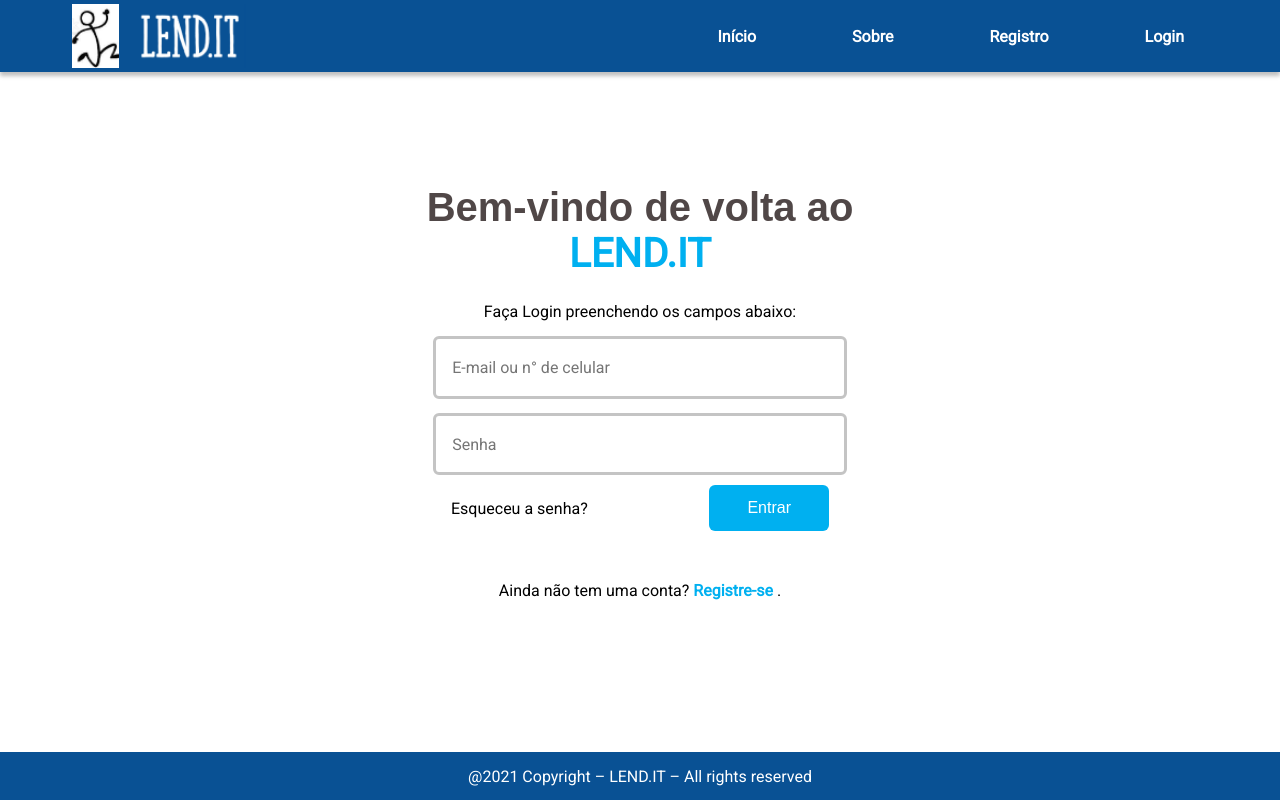
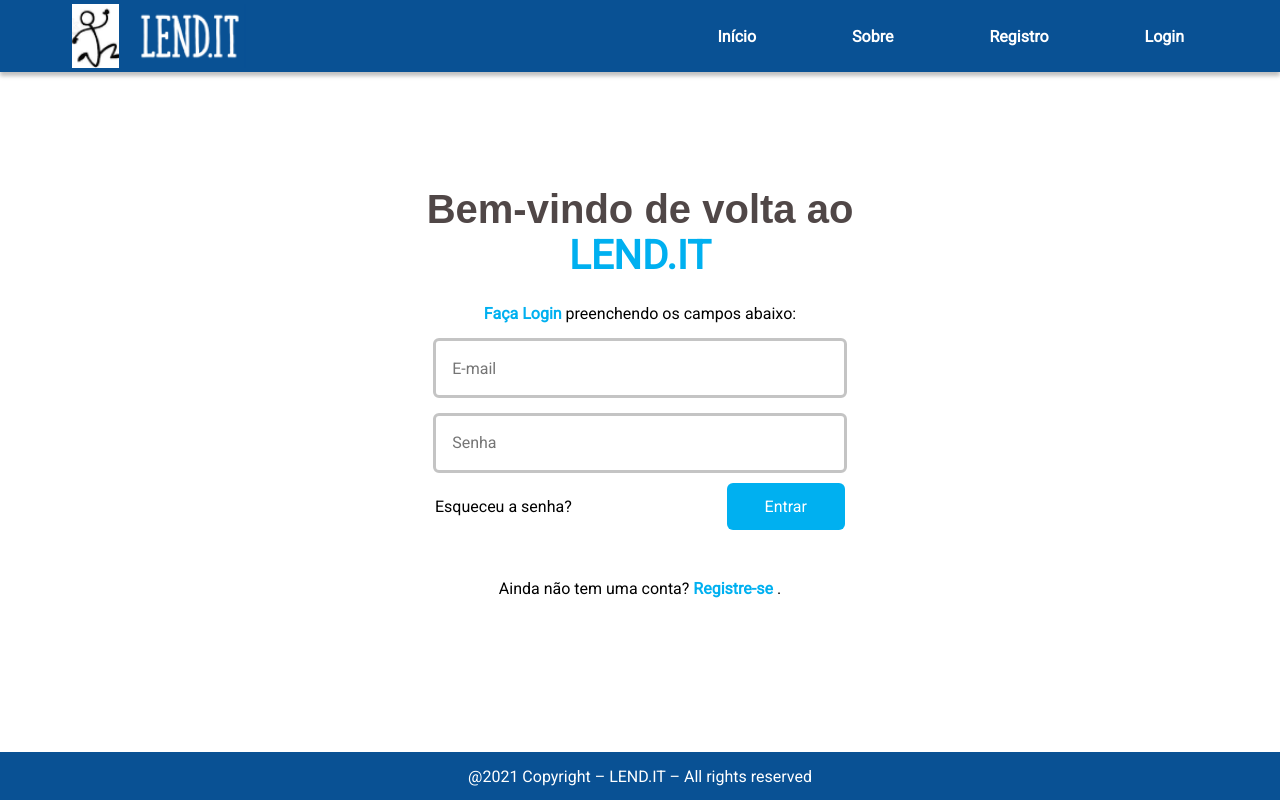
Before and after one commit to luisgomes01/lend-it-front-end, a React (Create React App) app: page / in a window 1280 px wide. Built offline with nearby package versions, Linux system fonts and the light colour scheme; a web font is replaced by a local one.

Commit message:
Implementing shared CSS in LoginPage

```diff
--- a/src/pages/Login/LoginPage.css
+++ b/src/pages/Login/LoginPage.css
@@ -1,64 +1,18 @@
-main{
+.login-page{
     display: flex;
+    flex-direction: column;
     align-items: center;
     justify-content: center;
     width: 100%;
-    height: 100vh;
-    text-align: center;
+    max-width: 500px;
 }
 
-span, a{
-    color: #00B0F0;
-    font-weight: bold;
-    text-decoration: none;
-}
-
-.login-page{
-    width: 100%;
-    max-width: 500px;
-    height: 90%;
-    display: flex;
-    flex-direction: column;
-    justify-content: center;
-    align-items: center;
-
-}
-
-.title-login-page h1,
-.entrar{
-    font-family: "Titillium Web", sans-serif;
-}
-
-.title-login-page h1{
-    color: #504747;
-    font-size: 2.5rem;
-    margin: 25px;
-}
-
-.title-login-page p{
-    margin-bottom: 15px;
-}
-
-.login input{
-    width: 85%;
-    border-radius: 6px;
-    border: solid 3px #c4c4c4;
-    padding: 0.2rem 1rem;
-    height: 50px;
-    font-size: 16px;
-}
-
-input:focus{
-    border-color: #00B0F0;
-    outline: 0;
-}
-
-.login input+input{
-    margin-top: 0.9rem;
+.inputs input{
+    height: 3rem;
 }
 
 .container{
-    margin: 0.6rem 2rem;
+    margin: 0.6rem 1rem;
 }
 
 .container .esquecer-senha{
@@ -67,20 +21,6 @@ input:focus{
     cursor: pointer;
 }
 
-.container .entrar{
-    border: none;
-    border-radius: 6px;
-    background-color: #00B0F0;
-    color: #ffff;
-    font-weight: 800px;
-    padding: 14px 38px;
-}
-
-.container .entrar:hover{
-    background-color: #00AFFF;
-    transition: .2s ease-in-out;
-}
-
-p.register{
+p.redirect{
     margin: 2.5rem 0;
 }
--- a/src/pages/Login/LoginPage.jsx
+++ b/src/pages/Login/LoginPage.jsx
@@ -1,32 +1,35 @@
 import "./LoginPage.css";
+import "../LoginAndRegisterPages.css";
+
+import ButtonSubmit from "../../components/ButtonSubmit/ButtonSubmit";
 
 export default function LoginPage() {
   return (
     <main>
       <div className="login-page">
-        <div className="title-login-page">
+        <div className="title-page">
           <h1>
             Bem-vindo de volta ao <span> LEND.IT </span>
           </h1>
           <p>
-            Faça Login preenchendo os campos abaixo:
+            <span> Faça Login </span> preenchendo os campos abaixo:
           </p>
         </div>
-          <form className="login">
+          <form>
             <div className="inputs">
-              <input type="text" placeholder="E-mail ou n° de celular" id="E-mail"/>
+              <input type="text" placeholder="E-mail" id="E-mail"/>
               <input type="text" placeholder="Senha" id="Senha"/>
             </div>
             <div className="container">
               <button type="button" className="esquecer-senha">
                 Esqueceu a senha?
               </button>
-              <button type="submit" className="entrar" >
+              <ButtonSubmit>
                 Entrar
-              </button>
+              </ButtonSubmit>
             </div>
           </form>
-        <p className="register">
+        <p className="redirect">
           Ainda não tem uma conta? <a href="/"> Registre-se </a>.
         </p>
       </div>
```
